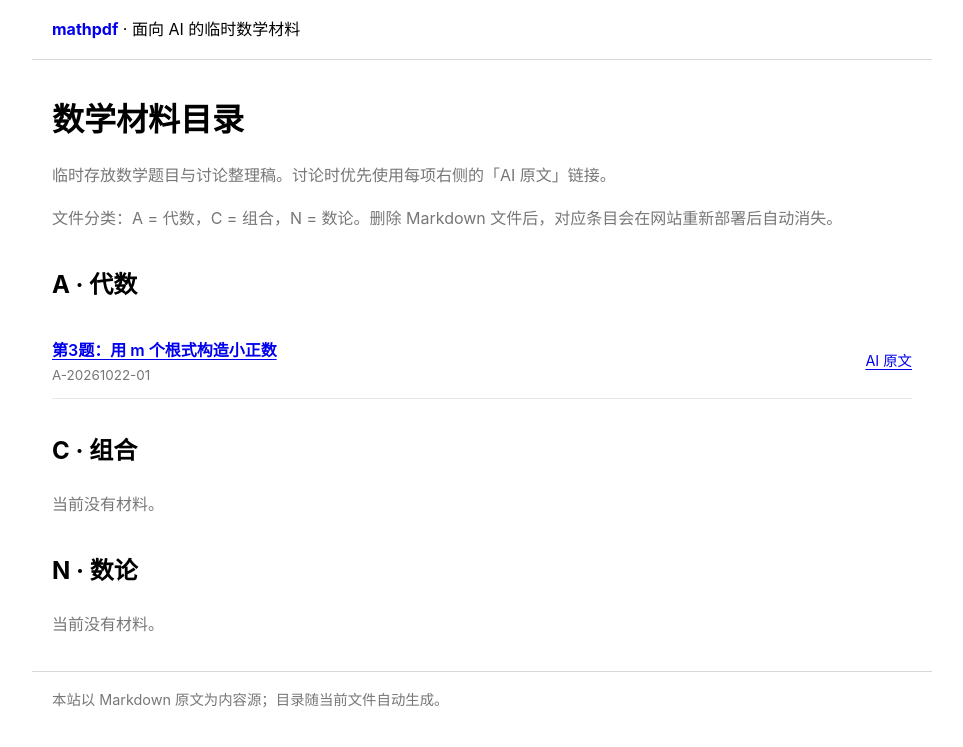
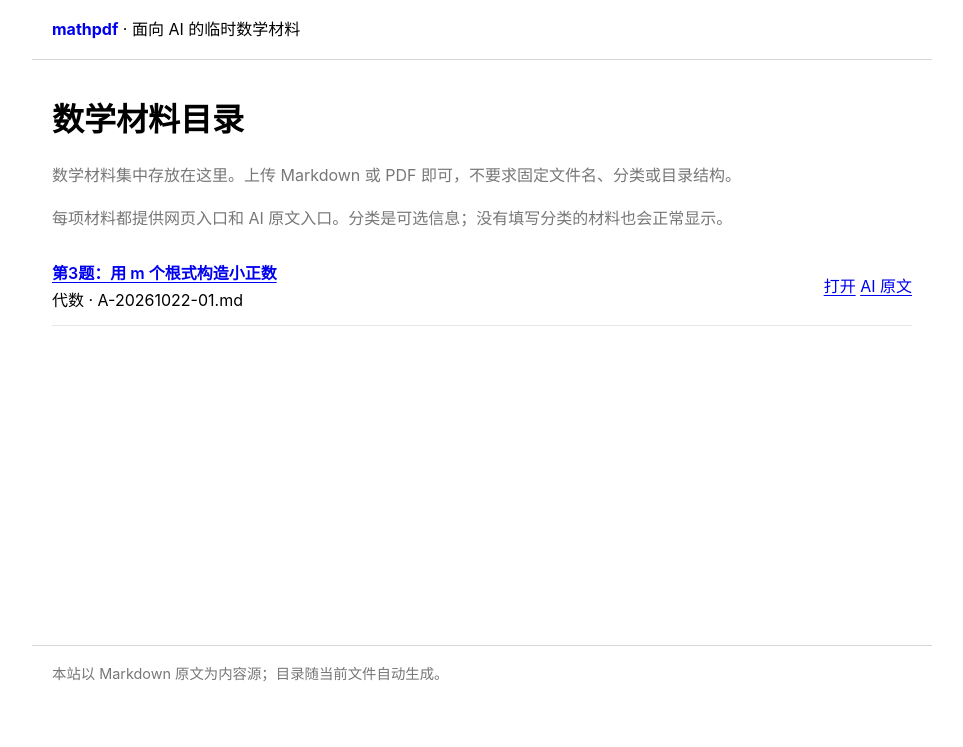
Before and after one commit to patricksonggoodyear-cyber/mathpdf, a Jekyll site: the page built from index.html, in a window 1280 px wide. Shown: the top 747 px of the page, without its empty margins (158-1121 px from the left). Built offline with Jekyll 4.4.1, drawn with Linux system fonts in a browser that asks for light colours.

Commit message:
List Markdown and PDF materials without mandatory categories

```diff
--- a/index.html
+++ b/index.html
@@ -3,30 +3,38 @@ layout: default
 title: 数学材料目录
 ---
 
-<p class="intro">临时存放数学题目与讨论整理稿。讨论时优先使用每项右侧的「AI 原文」链接。</p>
-<p class="note">文件分类：A = 代数，C = 组合，N = 数论。删除 Markdown 文件后，对应条目会在网站重新部署后自动消失。</p>
+<p class="intro">数学材料集中存放在这里。上传 Markdown 或 PDF 即可，不要求固定文件名、分类或目录结构。</p>
+<p class="note">每项材料都提供网页入口和 AI 原文入口。分类是可选信息；没有填写分类的材料也会正常显示。</p>
 
-{% assign problem_pages = site.pages | where_exp: "item", "item.path contains 'problems/'" | sort: "name" %}
-{% assign categories = "A,C,N" | split: "," %}
+{% assign markdown_pages = site.pages | where_exp: "item", "item.path contains 'problems/' and item.path contains '.md'" %}
+{% assign markdown_files = site.static_files | where_exp: "item", "item.path contains 'problems/' and item.path contains '.md'" %}
+{% assign pdf_files = site.static_files | where_exp: "item", "item.path contains 'problems/' and item.path contains '.pdf'" %}
+{% assign materials = markdown_pages | concat: markdown_files | concat: pdf_files | sort: "path" %}
 
-{% for category in categories %}
-  {% assign category_pages = problem_pages | where: "category", category %}
-  <section>
-    <h2 id="{{ category }}">{% case category %}{% when "A" %}A · 代数{% when "C" %}C · 组合{% when "N" %}N · 数论{% endcase %}</h2>
-    {% if category_pages.size > 0 %}
+{% if materials.size > 0 %}
   <ul class="problem-list">
-        {% for problem in category_pages %}
+    {% for material in materials %}
+      {% assign fallback_title = material.name | remove: ".md" | remove: ".pdf" %}
+      {% assign display_title = material.title | default: fallback_title %}
+      {% assign display_category = material.category | default: "未分类" %}
+      {% case display_category %}
+        {% when "A" %}{% assign display_category = "代数" %}
+        {% when "C" %}{% assign display_category = "组合" %}
+        {% when "N" %}{% assign display_category = "数论" %}
+      {% endcase %}
+      {% assign raw_url = "https://raw.githubusercontent.com/" | append: site.github_repo | append: "/" | append: site.github_branch | append: "/" | append: material.path %}
       <li>
         <div class="problem-main">
-              <a class="problem-title" href="{{ problem.url | relative_url }}">{{ problem.title | escape }}</a>
-              <span class="file-id">{{ problem.name | remove: ".md" }}</span>
+          <a class="problem-title" href="{{ material.url | relative_url }}">{{ display_title | escape }}</a>
+          <span class="material-meta">{{ display_category | escape }} · {{ material.name | escape }}</span>
         </div>
-            <a class="raw-link" href="https://raw.githubusercontent.com/{{ site.github_repo }}/{{ site.github_branch }}/{{ problem.path }}">AI 原文</a>
+        <div class="item-links">
+          <a href="{{ material.url | relative_url }}">打开</a>
+          <a href="{{ raw_url }}">AI 原文</a>
+        </div>
       </li>
     {% endfor %}
   </ul>
 {% else %}
-      <p class="note">当前没有材料。</p>
+  <p class="note">目前还没有材料。将 Markdown 或 PDF 文件上传到 problems/ 目录即可。</p>
 {% endif %}
-  </section>
-{% endfor %}
```
Lines whose indentation alone changed are shown as unchanged.
